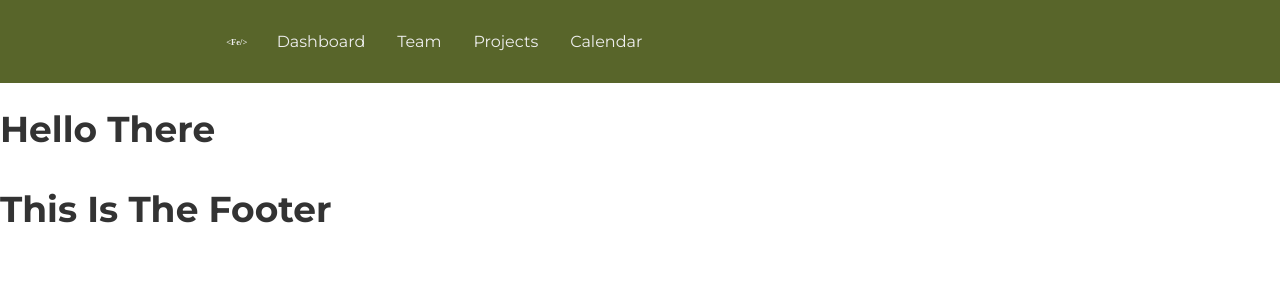
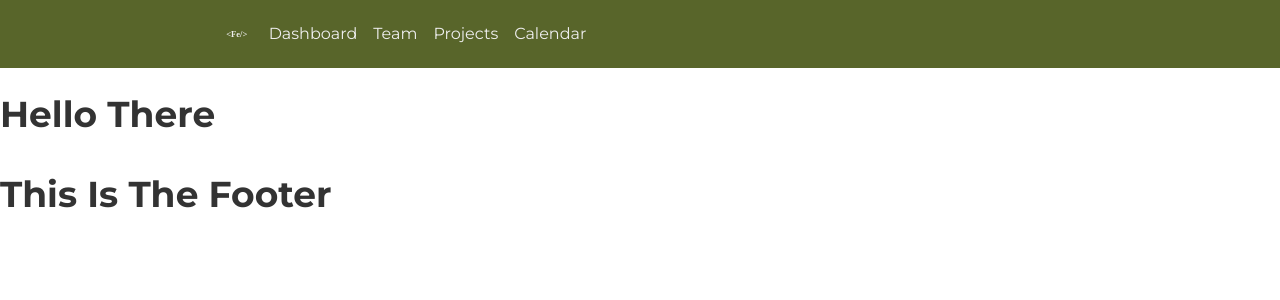
Before and after one commit to MrOdie/cast-iron-dev, a Next.js app: page / in a window 1280 px wide. Shown: the top 300 px of the page. Built offline with nearby package versions, Linux system fonts and the light colour scheme.

Commit message:
overhauled navigation.

```diff
--- a/src/app/assets/components/navigation/DesktopNav.tsx
+++ b/src/app/assets/components/navigation/DesktopNav.tsx
@@ -2,6 +2,8 @@ import {NavItem} from "@/app/assets/types/navItem";
 import styles from "@/app/assets/styles/modules/desktopNav.module.scss";
 import Link from "next/link";
 import {FunctionComponent} from "react";
+import Image from "next/image";
+import Logo from "../../../../../public/logo.svg";
 
 interface Props {
     navItems: NavItem[],
@@ -10,18 +12,25 @@ interface Props {
 
 const DesktopNav: FunctionComponent<Props> = ({navItems, path}) => {
     return (
-        <div className={styles.nav}>
-            <ul className={styles.nav_list}>
+        <nav className={styles.nav}>
+            <div className={styles.nav__logo}>
+                <Image className={styles.logo__image} src={Logo} alt="Cast Iron Developer"/>
+            </div>
+            <div className={styles.nav__inner}>
+                <ul className={styles.nav__inner__list}>
                     {navItems.map((item) => {
                         const isCurrent = path === item.href;
                         return (
-                        <li className={styles.nav_list_item} key={item.id}>
-                            <Link className={isCurrent ? `${styles.nav_list_item_link} ${styles.nav_list_current}` : styles.nav_list_item_link} href={item.href}>{item.name}</Link>
+                            <li className={styles.nav__inner__list__item} key={item.id}>
+                                <Link
+                                    className={isCurrent ? `${styles.nav__inner__list__item__link} ${styles.nav__inner__list__current}` : styles.nav__inner__list__item__link}
+                                    href={item.href}>{item.name}</Link>
                             </li>
                         )
                     })}
                 </ul>
             </div>
+        </nav>
     )
 }
 
--- a/src/app/assets/components/navigation/MobileNav.tsx
+++ b/src/app/assets/components/navigation/MobileNav.tsx
@@ -1,7 +1,9 @@
-import { FunctionComponent, useState} from "react";
+import {FunctionComponent, useState} from "react";
 import {NavItem} from "@/app/assets/types/navItem";
 import styles from "@/app/assets/styles/modules/mobileNav.module.scss";
 import Link from "next/link";
+import Image from "next/image";
+import Logo from "../../../../../public/logo.svg";
 
 interface Props {
     navItems: NavItem[],
@@ -13,29 +15,35 @@ const MobileNav: FunctionComponent<Props> = ({navItems, path}) => {
     const [isOpen, setIsOpen] = useState(false);
 
     return (
-        <div className={styles.nav}>
+        <nav className={styles.nav}>
+            <div className={styles.nav__logo}>
+                <Image className={styles.logo__image} src={Logo} alt="Cast Iron Developer"/>
+            </div>
+            <div className={styles.nav__inner}>
                 <input
                     type="checkbox"
                     title="menu"
                     id="hamburger"
-                className={styles.hamburger_btn}
+                    className={styles.hamburger__btn}
                     onClick={() => setIsOpen(!isOpen)}
                 />
-            <label htmlFor="hamburger" className={`${styles.hamburger_icon} hidden-desktop`}>
+                <label htmlFor="hamburger" className={`${styles.hamburger__icon} hidden-desktop`}>
                     <p className="hidden">Menu Button</p>
-                <span className={`${styles.hamburger_icon_line} hidden-desktop`}></span>
+                    <span className={`${styles.hamburger__icon__line} hidden-desktop`}></span>
                 </label>
 
                 {
                     isOpen && (
                         <div>
-                        <ul className={styles.nav_links}>
+                            <ul className={styles.nav__links}>
                                 {
                                     navItems.map((item) => {
                                         const isCurrent = path === item.href;
                                         return (
-                                        <li className={styles.nav_link} key={item.id}>
-                                            <Link className={isCurrent ? `${styles.nav_item_link} ${styles.nav_current}` : styles.nav_item_link} href={item.href}>{item.name}</Link>
+                                            <li className={styles.nav__link} key={item.id}>
+                                                <Link
+                                                    className={isCurrent ? `${styles.nav__item__link} ${styles.nav__current}` : styles.nav__item__link}
+                                                    href={item.href}>{item.name}</Link>
                                             </li>
                                         )
                                     })
@@ -45,6 +53,8 @@ const MobileNav: FunctionComponent<Props> = ({navItems, path}) => {
                     )
                 }
             </div>
+        </nav>
+
     )
 }
 
--- a/src/app/assets/components/navigation/Navbar.tsx
+++ b/src/app/assets/components/navigation/Navbar.tsx
@@ -5,8 +5,6 @@ import {Fragment, useEffect, useState} from "react";
 import {NavItem} from "@/app/assets/types/navItem";
 import Navigation from "@/app/assets/typescriptObjects/navigationItems";
 import {usePathname} from "next/navigation";
-import Image from "next/image";
-import Logo from "../../../../../public/logo.svg";
 import DesktopNav from "@/app/assets/components/navigation/DesktopNav";
 import MobileNav from "@/app/assets/components/navigation/MobileNav";
 import useWindowDimensions from "@/app/assets/utils/useWindowDimensions";
@@ -14,25 +12,26 @@ import useWindowDimensions from "@/app/assets/utils/useWindowDimensions";
 const nav: NavItem[] = Navigation;
 
 const Navbar = () => {
-    const { width, height } = useWindowDimensions();
+    const { width } = useWindowDimensions();
+    const [startingWidth, setStartingWidth] = useState<number>();
     const currentPathname: string = usePathname();
     const [pathName, setPathName] = useState("");
 
     useEffect(() => {
         setPathName(currentPathname);
-    }, []);
+
+        setStartingWidth(window.innerWidth);
+
+        if (startingWidth !== width) {
+            setStartingWidth(width as number);
+        }
+    });
 
     return (
         <Fragment>
             <section className={styles.section}>
-                <nav className={styles.nav}>
-                    <div className={styles.logo}>
-                        <Image className={styles.logo_image} src={Logo} alt="Cast Iron Developer" />
-                    </div>
-                    { width && width >= 769 ? <DesktopNav navItems={nav} path={pathName} /> : null}
-                    { width && width <= 768 ? <MobileNav navItems={nav} path={pathName} /> : null}
-
-                </nav>
+                { width && width >= 769 ? <DesktopNav navItems={nav} path={pathName} /> : null}
+                { width && width <= 768 ? <MobileNav navItems={nav} path={pathName} /> : null}
             </section>
         </Fragment>
     )
--- a/src/app/assets/styles/modules/desktopNav.module.scss
+++ b/src/app/assets/styles/modules/desktopNav.module.scss
@@ -2,30 +2,48 @@
 @use '../layout/breakpoints' as *;
 
 .nav {
+  grid-column: 2;
+  display: flex;
+  flex-flow: row nowrap;
+  @include breakpoints(tablet mobile nav) {
+    justify-content: space-between;
+  }
+
+  &__logo {
+    display: flex;
+    align-items: center;
+    justify-content: center;
+  }
+
+  &__inner {
     display: flex;
     flex-flow: row nowrap;
 
-  &_list {
+    &__list {
       display: flex;
       flex-flow: row nowrap;
       list-style: none;
       padding: 0;
       margin: 0;
-    &_item {
+
+      &__item {
 
         &:hover, &:focus, &:active {
           cursor: pointer;
         }
-      &_link {
+
+        &__link {
           color: $white;
           text-decoration: none;
-        padding: 1rem;
+          padding: .5rem;
           display: inline-block;
         }
       }
 
-    &_current {
+      &__current {
         background-color: map-get($pallet, color2);
       }
     }
   }
+
+}
--- a/src/app/assets/styles/modules/mobileNav.module.scss
+++ b/src/app/assets/styles/modules/mobileNav.module.scss
@@ -2,13 +2,26 @@
 @use '../layout/breakpoints' as *;
 
 .nav {
+  grid-column: 2;
+  display: flex;
+  flex-flow: row nowrap;
+  @include breakpoints(tablet mobile nav) {
+    justify-content: space-between;
+
+    &__logo {
+      display: flex;
+      align-items: center;
+      justify-content: center;
+    }
+
+    &__inner {
       display: flex;
       flex-flow: row nowrap;
       align-items: center;
       justify-content: flex-end;
 
       .hamburger {
-    &_btn {
+        &__btn {
           position: absolute;
           top: -100px;
           &:focus ~ .hamburger_icon {
@@ -24,14 +37,14 @@
           }
         }
 
-    &_icon {
+        &__icon {
           position: relative;
           padding: 10px;
           cursor: pointer;
           z-index: 1;
           display: none;
 
-      &_line {
+          &__line {
             display: block;
             position: relative;
             background: #fff;
@@ -63,11 +76,11 @@
 
         @include breakpoints(tablet nav mobile) {
 
-      &_icon {
+          &__icon {
             display: block;
             position: absolute;
 
-        &_line {
+            &__line {
               animation: closedMid 0.8s backwards;
               animation-direction: reverse;
 
@@ -88,7 +101,7 @@
             flex-flow: row nowrap;
             list-style: none;
           }
-      &_btn:checked ~ .nav_links {
+          &__btn:checked ~ .nav_links {
             opacity: 1;
             clip-path: circle(100% at center);
 
@@ -120,11 +133,11 @@
             }
           }
 
-      &_btn:checked ~ .menu_icon {
+          &__btn:checked ~ .menu_icon {
             border-radius: 50%;
             animation: pulse 1s;
 
-        &_icon_line {
+            &__icon__line {
               background: #fff;
               animation: openMid 0.8s forwards;
 
@@ -142,18 +155,21 @@
         }
       }
 
-  &_item {
+      &__item {
 
-    &_link {
+        &__link {
           color: $white;
           text-decoration: none;
           padding: 1rem;
         }
       }
 
-  &_current {
+      &__current {
         background-color: map-get($pallet, color2);
       }
+    }
+  }
+
 }
 
 @keyframes pulse {
--- a/src/app/assets/styles/modules/nav.module.scss
+++ b/src/app/assets/styles/modules/nav.module.scss
@@ -8,25 +8,11 @@
 
   @include breakpoints(tablet mobile nav) {
     grid-template-columns: 1fr 3fr 1fr;
+    grid-template-rows: minmax(33.5px, 0);
   }
 
   @include breakpoints(lg_tablet sm_desktop desktop large really_big) {
     grid-template-columns: 1fr 4fr 1fr;
-  }
-
-  .nav {
-    grid-column: 2;
-    display: flex;
-    flex-flow: row nowrap;
-    @include breakpoints(tablet mobile nav) {
-      justify-content: space-between;
-    }
-
-    .logo {
-      display: flex;
-      align-items: center;
-      justify-content: center;
-
-    }
+    grid-template-rows: minmax(35.5px, 0);
   }
 }
--- a/src/app/assets/utils/useWindowDimensions.tsx
+++ b/src/app/assets/utils/useWindowDimensions.tsx
@@ -7,8 +7,8 @@ type WindowDimentions = {
 
 const useWindowDimensions = (): WindowDimentions => {
     const [windowDimensions, setWindowDimensions] = useState<WindowDimentions>({
-        width: undefined,
-        height: undefined,
+        width: 0,
+        height: 0,
     });
     useEffect(() => {
         function handleResize(): void {
```
Lines whose indentation alone changed are shown as unchanged.
